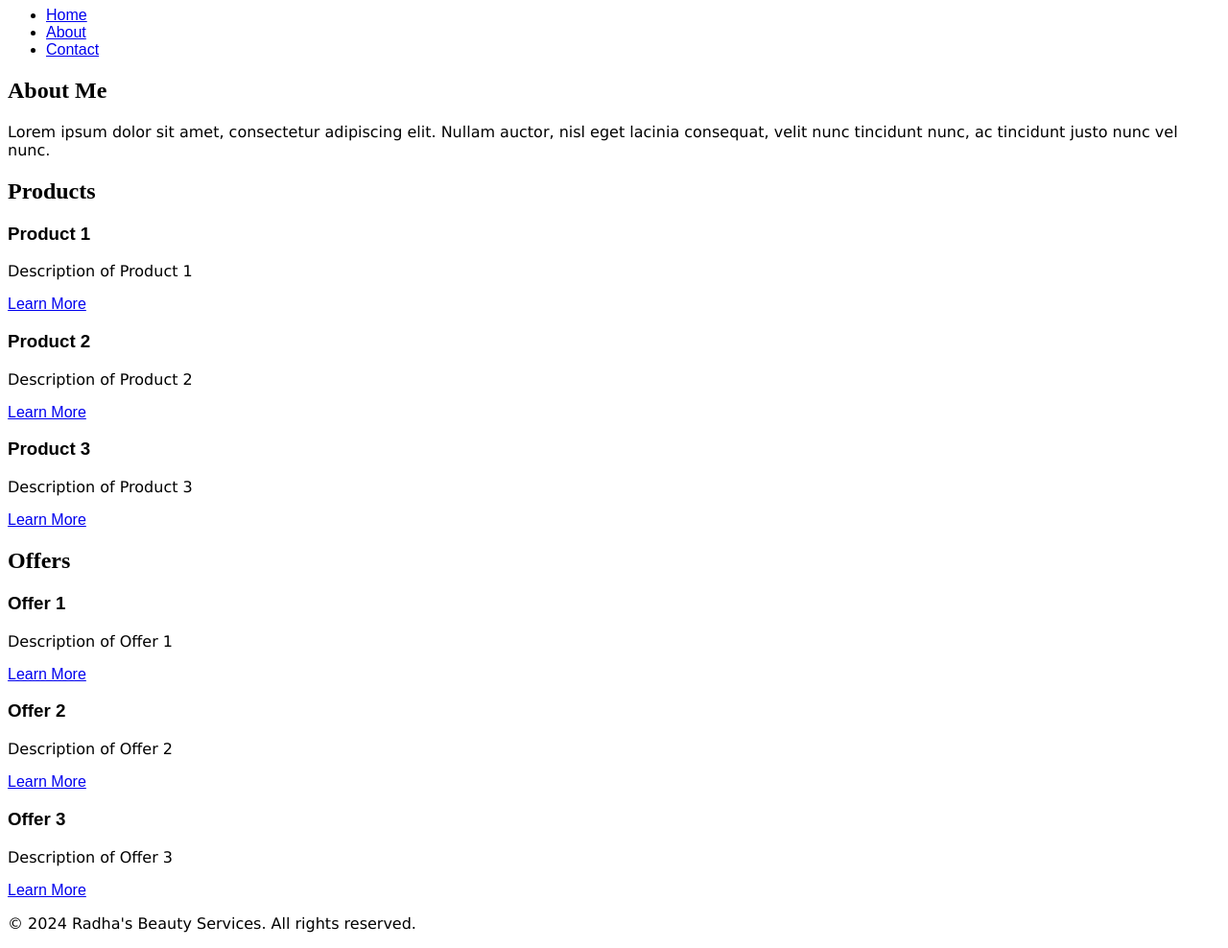
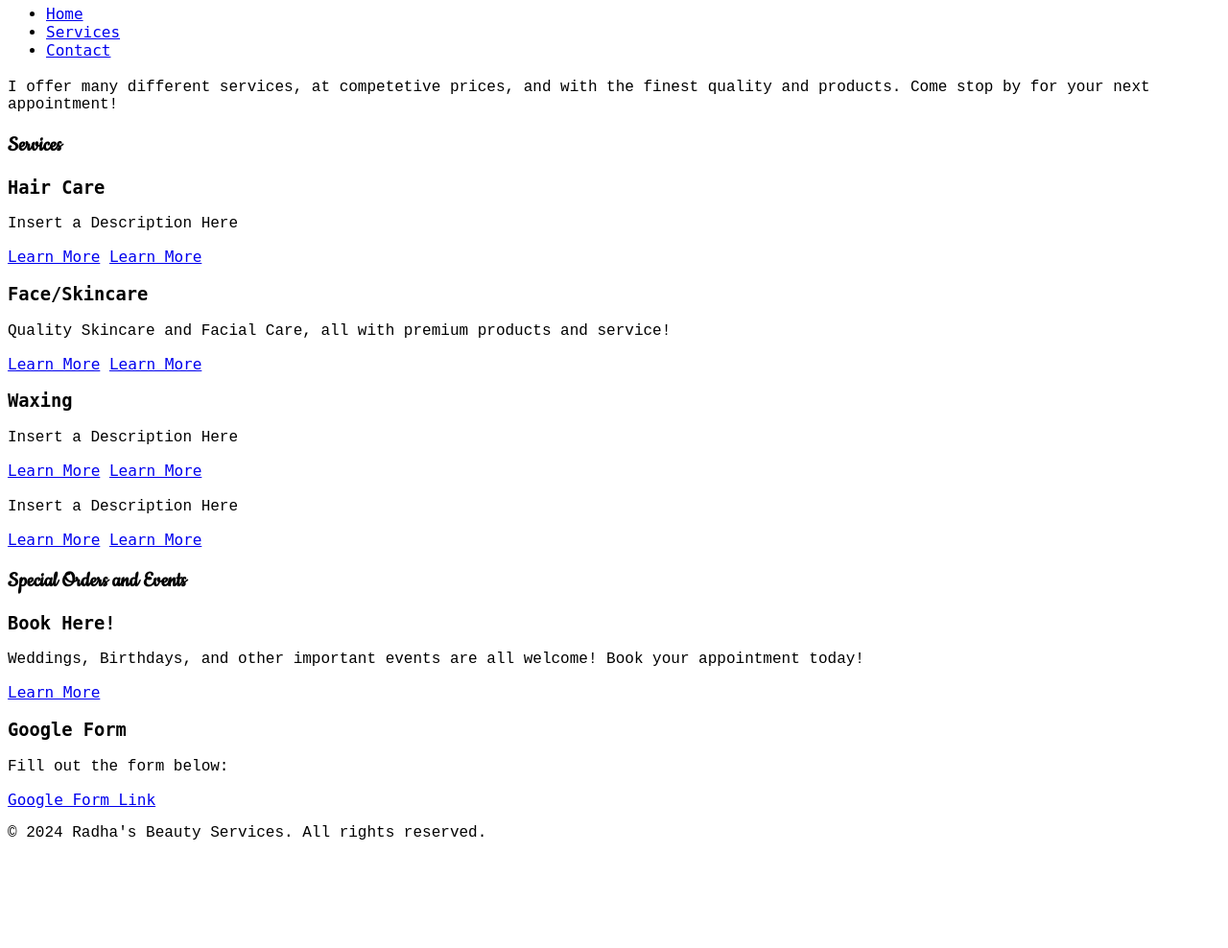
Before and after one commit to TheRedDiamond95/radhaweb, a plain HTML site: page HTML/main.html in a window 1280 px wide. Shown: the part 73-1061 px from the top of the page at 96% size. After the commit the page ends 966 px from the top, so only its background shows below. Drawn offline with Linux system fonts and the light colour scheme.

Commit message:
Improved on the HTML file to include the descriptions for some different services, and a redirection function that takes the user to an order page. The order page was also created with help from GitHub CoPilot.
----------[RadhaWeb PreDev0.1.1]----------

```diff
--- a/HTML/main.html
+++ b/HTML/main.html
@@ -5,8 +5,11 @@
     <link rel="preconnect" href="https://fonts.gstatic.com">
     <link href="https://fonts.googleapis.com/css2?family=Cookie&display=swap" rel="stylesheet">
     <style>
+        title {
+            font-family: 'Cookie', cursive;
+        }
         body {
-            font-family: SF Pro, sans-serif;
+            font-family: 'Victor Mono', monospace;
         }
 
         h1, h2 {
@@ -14,80 +17,81 @@
         }
 
         p {
-            font-family: Verdana, Geneva, sans-serif;
+            font-family: 'Victor Mono', monospace;
         }
     </style>
     <style>
         body {
-            font-family: SF Pro, sans-serif;
+            font-family: 'Victor Mono', 'monospace';
         }
 
         h1, h2 {
-            font-family: "Times New Roman", serif;
+            font-family: "Cookie", cursive;
         }
 
         p {
-            font-family: Verdana, Geneva, sans-serif;
+            font-family: 'Victor Mono', monospace;
         }
     </style>
 </head>
 </head>
 <body>
     <header>
-        <h1>Welcome to My Website</h1>
+        <h1>Welcome to Radha's Beauty Services</h1>
     </header>
 
     <nav>
         <ul>
             <li><a href="#">Home</a></li>
-            <li><a href="#">About</a></li>
+            <li><a href="#">Services</a></li>
             <li><a href="#">Contact</a></li>
         </ul>
     </nav>
 
     <main>
-        <h2>About Me</h2>
-        <p>Lorem ipsum dolor sit amet, consectetur adipiscing elit. Nullam auctor, nisl eget lacinia consequat, velit nunc tincidunt nunc, ac tincidunt justo nunc vel nunc.</p>
+        <h2></h2>
+        <p>I offer many different services, at competetive prices, and with the finest quality and products. Come stop by for your next appointment!</p>
 
         <section>
-            <h2>Products</h2>
+            <h2>Services</h2>
             <div class="product-panel">
-                <h3>Product 1</h3>
-                <p>Description of Product 1</p>
+                <h3>Hair Care</h3>
+                <p>Insert a Description Here</p>
+                <a href="order.html">Learn More</a>
                 <a href="#">Learn More</a>
             </div>
 
             <div class="product-panel">
-                <h3>Product 2</h3>
-                <p>Description of Product 2</p>
+                <h3>Face/Skincare</h3>
+                <p>Quality Skincare and Facial Care, all with premium products and service!</p>
+                <a href="order.html">Learn More</a>
                 <a href="#">Learn More</a>
             </div>
 
             <div class="product-panel">
-                <h3>Product 3</h3>
-                <p>Description of Product 3</p>
+                <h3>Waxing</h3>
+                <p>Insert a Description Here</p>
+                <a href="order.html">Learn More</a>
                 <a href="#">Learn More</a>
             </div>
+            <div class="product-panel">
+                <h3></h3>
+                <p>Insert a Description Here</p>
+                <a href="order.html">Learn More</a>
+                <a href="#">Learn More</a>
         </section>
 
         <section>
-            <h2>Offers</h2>
+            <h2>Special Orders and Events</h2>
             <div class="offer-panel">
-                <h3>Offer 1</h3>
-                <p>Description of Offer 1</p>
+                <h3>Book Here!</h3>
+                <p>Weddings, Birthdays, and other important events are all welcome! Book your appointment today!</p>
                 <a href="#">Learn More</a>
             </div>
-
-            <div class="offer-panel">
-                <h3>Offer 2</h3>
-                <p>Description of Offer 2</p>
-                <a href="#">Learn More</a>
-            </div>
-
-            <div class="offer-panel">
-                <h3>Offer 3</h3>
-                <p>Description of Offer 3</p>
-                <a href="#">Learn More</a>
+            <div class="google-form">
+                <h3>Google Form</h3>
+                <p>Fill out the form below:</p>
+                <a href="https://docs.google.com/forms/d/e/1FAIpQLSdXJG2n8Wzq6ZG3hJX3z2w4X4z3y5Y6z7y8x9A0B1C2D3E4F5/viewform">Google Form Link</a>
             </div>
         </section>
     </main>
```
Also changed, not shown: HTML/order.html (added, +60 -0 lines).
